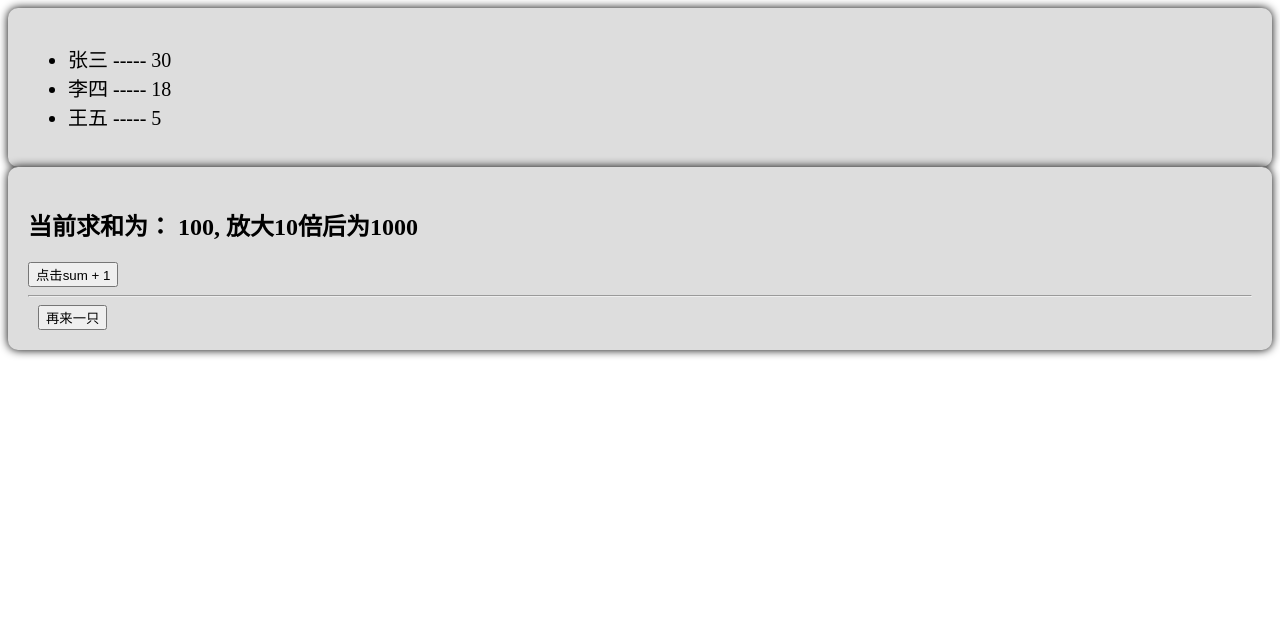
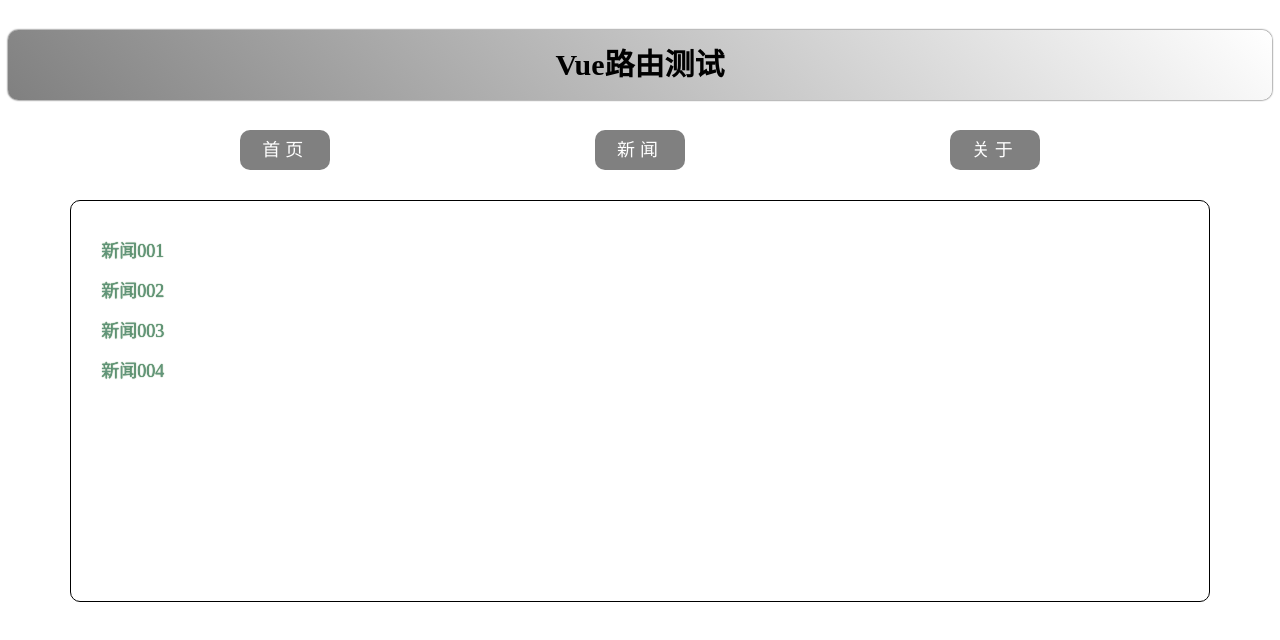
Before and after one commit to Tsar413/Vue-Practise-Codes, a Vue app in the folder Day05/vue3_learning2/: page /news in a window 1280 px wide. Shown: the top 640 px of the page. Built offline with nearby package versions, Linux system fonts and the light colour scheme; the HTML template or start-up script is replaced by a standard one.

Commit message:
Router Learning 1

```diff
--- a/Day05/vue3_learning2/src/App.vue
+++ b/Day05/vue3_learning2/src/App.vue
@@ -1,26 +1,68 @@
 <template>
   <div class="app">
-    <!-- <watchEffectLearning />
-    <TagRef /> -->
-    <!-- <TypeScriptsReview /> -->
-    <PropsLearning :list="personList" />
-    <HooksLearning />
+    <h2 class="title">Vue路由测试</h2>
+    <!-- 导航区 -->
+    <div class="navigate">
+      <RouterLink to="/home">首页</RouterLink>
+      <RouterLink to="/news">新闻</RouterLink>
+      <RouterLink to="/about">关于</RouterLink>
+    </div>
+    <!-- 展示区 -->
+    <div class="main-content">
+      <RouterView></RouterView>
+    </div>
   </div>
 </template>
 
 <script lang="ts" setup name="App">
-  import WatchEffectLearning from './components/WatchEffectLearning.vue';
-  import TagRef from './components/TagRef.vue';
-  import TypeScriptsReview from './components/TypeScriptsReview.vue';
-  import PropsLearning from './components/PropsLearning.vue';
-  import HooksLearning from './components/HooksLearning.vue';
-  import { reactive } from 'vue';
-  import { type Persons } from '@/types'
-
-  let personList = reactive<Persons>([
-    { id: '1', name: '张三', age: 30 },
-    { id: '2', name: '李四', age: 18 },
-    { id: '3', name: '王五', age: 5, x: 9 }
-  ])
+  import {RouterView, RouterLink} from 'vue-router'
 
 </script>
+
+<style>
+    /* App */
+  .title {
+    text-align: center;
+    word-spacing: 5px;
+    margin: 30px 0;
+    height: 70px;
+    line-height: 70px;
+    background-image: linear-gradient(45deg, gray, white);
+    border-radius: 10px;
+    box-shadow: 0 0 2px;
+    font-size: 30px;
+  }
+  .navigate {
+    display: flex;
+    justify-content: space-around;
+    margin: 0 100px;
+  }
+  .navigate a {
+    display: block;
+    text-align: center;
+    width: 90px;
+    height: 40px;
+    line-height: 40px;
+    border-radius: 10px;
+    background-color: gray;
+    text-decoration: none;
+    color: white;
+    font-size: 18px;
+    letter-spacing: 5px;
+  }
+  .navigate a.xiaozhupeiqi {
+    background-color: #64967E;
+    color: #ffc268;
+    font-weight: 900;
+    text-shadow: 0 0 1px black;
+    font-family: 微软雅黑;
+  }
+  .main-content {
+    margin: 0 auto;
+    margin-top: 30px;
+    border-radius: 10px;
+    width: 90%;
+    height: 400px;
+    border: 1px solid;
+  }
+</style>
--- /dev/null
+++ b/Day05/vue3_learning2/src/components/About.vue
@@ -0,0 +1,20 @@
+<template>
+  <div class="about">
+    <h2>大家好，欢迎来到关于界面</h2>
+  </div>
+</template>
+
+<script setup lang="ts" name="About">
+
+</script>
+
+<style scoped>
+.about {
+  display: flex;
+  justify-content: center;
+  align-items: center;
+  height: 100%;
+  color: rgb(85, 84, 84);
+  font-size: 18px;
+}
+</style>
--- /dev/null
+++ b/Day05/vue3_learning2/src/components/Home.vue
@@ -0,0 +1,18 @@
+<template>
+  <div class="home">
+    <img src="http://www.atguigu.com/images/index_new/logo.png" alt="">
+  </div>
+</template>
+
+<script setup lang="ts" name="Home">
+
+</script>
+
+<style scoped>
+  .home {
+    display: flex;
+    justify-content: center;
+    align-items: center;
+    height: 100%;
+  }
+</style>
--- /dev/null
+++ b/Day05/vue3_learning2/src/components/News.vue
@@ -0,0 +1,43 @@
+<template>
+  <div class="news">
+    <ul>
+      <li><a href="#">新闻001</a></li>
+      <li><a href="#">新闻002</a></li>
+      <li><a href="#">新闻003</a></li>
+      <li><a href="#">新闻004</a></li>
+    </ul>
+  </div>
+</template>
+
+<script setup lang="ts" name="News">
+
+</script>
+
+<style scoped>
+/* 新闻 */
+.news {
+  padding: 0 20px;
+  display: flex;
+  justify-content: space-between;
+  height: 100%;
+}
+.news ul {
+  margin-top: 30px;
+  list-style: none;
+  padding-left: 10px;
+}
+.news li>a {
+  font-size: 18px;
+  line-height: 40px;
+  text-decoration: none;
+  color: #64967E;
+  text-shadow: 0 0 1px rgb(0, 84, 0);
+}
+.news-content {
+  width: 70%;
+  height: 90%;
+  border: 1px solid;
+  margin-top: 20px;
+  border-radius: 10px;
+}
+</style>
--- /dev/null
+++ b/Day05/vue3_learning2/src/router/index.ts
@@ -0,0 +1,30 @@
+// 创建一个路由器，并暴露出去
+
+// 1. 第一步：引入createRouter
+import {createRouter, createWebHistory} from 'vue-router'
+// 引入一个个可能要呈现组件
+import Home from '@/components/Home.vue'
+import News from '@/components/News.vue'
+import About from '@/components/About.vue'
+
+// 2. 第二步：创建路由器
+const router = createRouter({
+    history: createWebHistory(), // 路由器的工作模式
+    routes: [ // 一个一个的路由规则
+        {
+            path:'/home',
+            component:Home
+        },
+        {
+            path:'/news',
+            component:News
+        },
+        {
+            path:'/about',
+            component:About
+        }
+    ]
+})
+
+// 暴露出去router
+export default router
```
Also changed, not shown: Day05/vue3_learning2/src/main.ts (+8 -1 lines), 1 other file (tests, documents, lock files or other folders).
